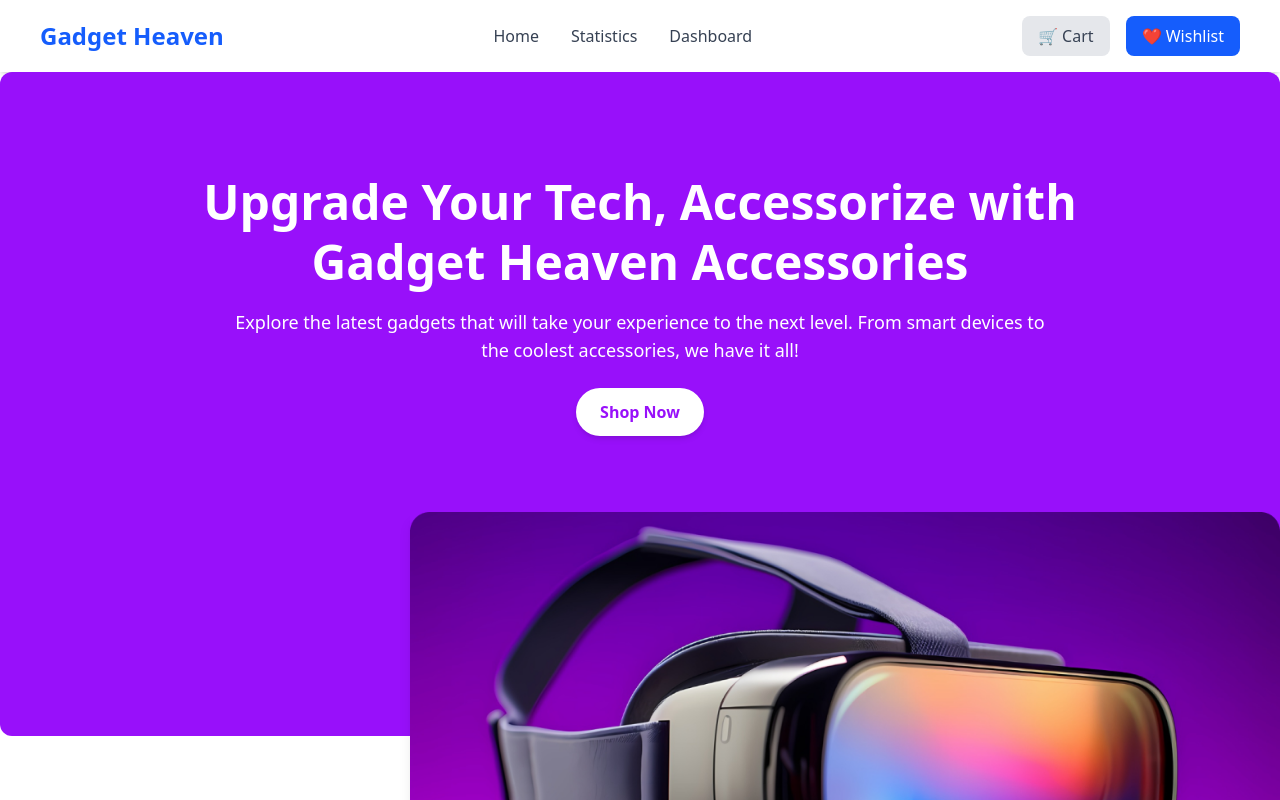
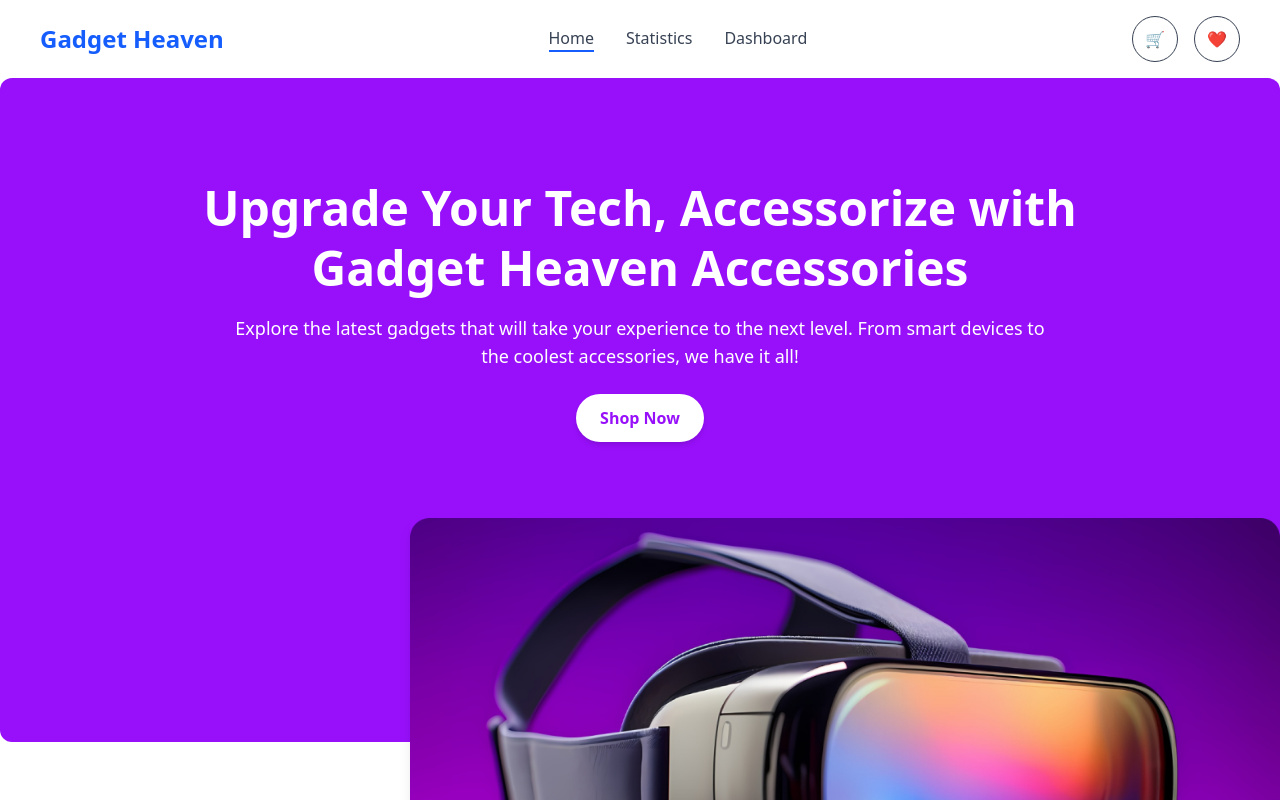
Before and after one commit to pro-jahid/Gadget-heaven, a React (Vite) app: page / in a window 1280 px wide. Shown: the top 800 px of the page. Built offline with nearby package versions, Linux system fonts and the light colour scheme.

Commit message:
rechart component problem fix

```diff
--- a/src/components/Home/Header/Header.jsx
+++ b/src/components/Home/Header/Header.jsx
@@ -5,10 +5,12 @@ const Header = () => {
   const [isOpen, setIsOpen] = useState(false);
   return (
     <div>
-      <nav className="bg-white shadow-md py-4 px-6 md:px-10">
+      <nav className="bg-white py-4 px-6 md:px-10">
         <div className="max-w-7xl mx-auto flex justify-between items-center">
           <div className="text-2xl font-bold text-gray-800">
-            <Link to="/"><span className="text-blue-600">Gadget Heaven</span></Link>
+            <Link to="/">
+              <span className="text-blue-600">Gadget Heaven</span>
+            </Link>
           </div>
           <button
             className="md:hidden text-gray-700 text-2xl focus:outline-none"
@@ -23,7 +25,11 @@ const Header = () => {
           >
             <li>
               <NavLink
-                className="block py-2 md:py-0 hover:text-blue-600 transition"
+                className={({ isActive }) =>
+                  `block py-2 md:py-0 hover:text-blue-600 transition ${
+                    isActive ? "border-b-2 border-blue-600" : ""
+                  }`
+                }
                 to="/"
               >
                 Home
@@ -31,7 +37,11 @@ const Header = () => {
             </li>
             <li>
               <NavLink
-                className="block py-2 md:py-0 hover:text-blue-600 transition"
+                className={({ isActive }) =>
+                  `block py-2 md:py-0 hover:text-blue-600 transition ${
+                    isActive ? "border-b-2 border-blue-600" : ""
+                  }`
+                }
                 to="/rechart"
               >
                 Statistics
@@ -39,7 +49,11 @@ const Header = () => {
             </li>
             <li>
               <NavLink
-                className="block py-2 md:py-0 hover:text-blue-600 transition"
+                className={({ isActive }) =>
+                  `block py-2 md:py-0 hover:text-blue-600 transition ${
+                    isActive ? "border-b-2 border-blue-600" : ""
+                  }`
+                }
                 to="/dashboard"
               >
                 Dashboard
@@ -49,11 +63,11 @@ const Header = () => {
 
           {/* Buttons (Cart & Wishlist) */}
           <div className="hidden md:flex space-x-4">
-            <button className="bg-gray-200 hover:bg-gray-300 cursor-pointer text-gray-700 px-4 py-2 rounded-lg transition">
-              🛒 Cart
+            <button className="border rounded-full hover:bg-gray-300 cursor-pointer text-gray-700 px-3 py-2.5 transition">
+              🛒
             </button>
-            <button className="bg-blue-600 hover:bg-blue-700 text-white cursor-pointer px-4 py-2 rounded-lg transition">
-              ❤️ Wishlist
+            <button className="border rounded-full hover:bg-gray-300 cursor-pointer text-gray-700 px-3 py-2.5 transition">
+              ❤️
             </button>
           </div>
         </div>
--- a/src/components/ProductDetails/ProductDetails.jsx
+++ b/src/components/ProductDetails/ProductDetails.jsx
@@ -2,7 +2,7 @@ import { useLoaderData, useParams } from "react-router-dom";
 import { addToStoredCardList } from "../Utilities/Utilities";
 
 const ProductDetails = () => {
-    const products = useLoaderData();  // Load all products from products.json
+    const products = useLoaderData();
     const { product_id } = useParams();
     const product = products.find((item) => item.product_id === product_id);
 
@@ -20,7 +20,6 @@ const ProductDetails = () => {
 
     return (
         <div className="bg-gray-100 min-h-screen py-10">
-            {/* Header Section */}
             <div className="bg-purple-600 text-white py-10 text-center rounded-t-xl">
                 <h1 className="text-3xl font-bold">Product Details</h1>
                 <p className="mt-2 text-lg">
@@ -28,19 +27,13 @@ const ProductDetails = () => {
                 </p>
             </div>
 
-            {/* Product Card */}
             <div className="max-w-5xl mx-auto bg-white rounded-xl shadow-lg p-6 mt-10 flex gap-8">
-                {/* Product Image */}
                 <div className="w-1/3">
                     <img src={product.product_image} alt={product.product_title} className="w-full rounded-lg shadow-md" />
                 </div>
-
-                {/* Product Info */}
                 <div className="w-2/3">
                     <h2 className="text-2xl font-bold">{product.product_title}</h2>
                     <p className="text-xl font-semibold text-gray-700 mt-2">Price: ${product.price}</p>
-
-                    {/* Availability */}
                     <p className="mt-2">
                         {product.availability ? (
                             <span className="text-green-600 font-semibold bg-green-200 px-3 py-1 rounded-lg">In Stock</span>
@@ -50,18 +43,13 @@ const ProductDetails = () => {
                     </p>
 
                     <p className="mt-4 text-gray-600">{product.description}</p>
-
-                    {/* Specifications */}
                     <h3 className="mt-4 font-semibold text-lg">Specifications:</h3>
                     <ul className="list-disc list-inside text-gray-700 mt-2">
                         {product.specification.map((item, index) => (
                             <li key={index}>{item}</li>
                         ))}
                     </ul>
-
-                    {/* Rating & Buttons */}
                     <div className="mt-4 items-center gap-4">
-                        {/* Rating */}
                         <div className="mb-4">
                             <span className="font-semibold text-lg">Rating ⭐</span>
 
@@ -69,8 +57,6 @@ const ProductDetails = () => {
                         <div className="mb-4">
                             <span className="ml-2 text-lg font-semibold mb-3">⭐⭐⭐⭐⭐  {product.rating}</span>
                         </div>
-
-                        {/* Add to Cart Button */}
                        <div className="flex gap-8 items-center mb-3">
                        <button onClick={()=> handleMarkAsRead(product_id)} className="bg-purple-600 text-white px-5 py-2 rounded-lg shadow-md hover:bg-purple-700 transition cursor-pointer">
                             Add to Cart 🛒
```
Also changed, not shown: src/components/Hero/Hero.jsx (+0 -19 lines).
